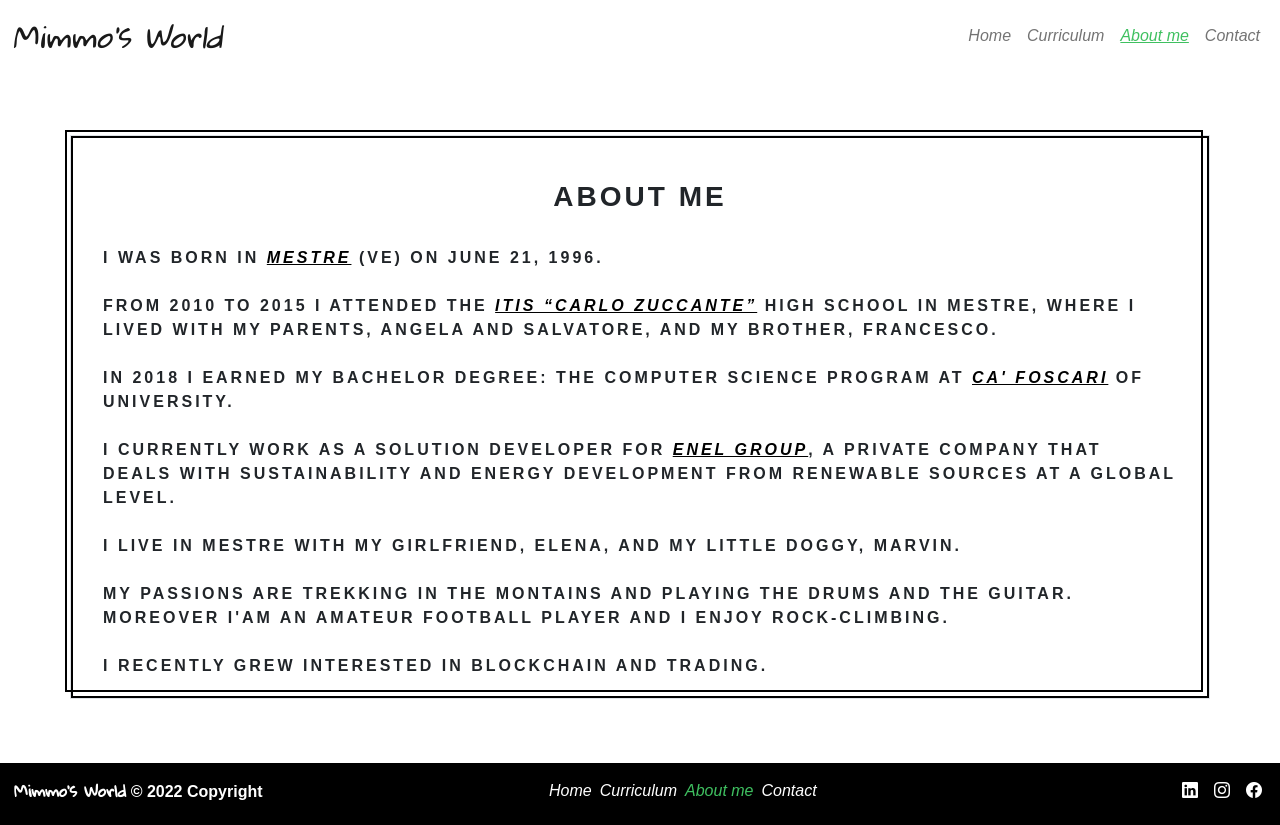
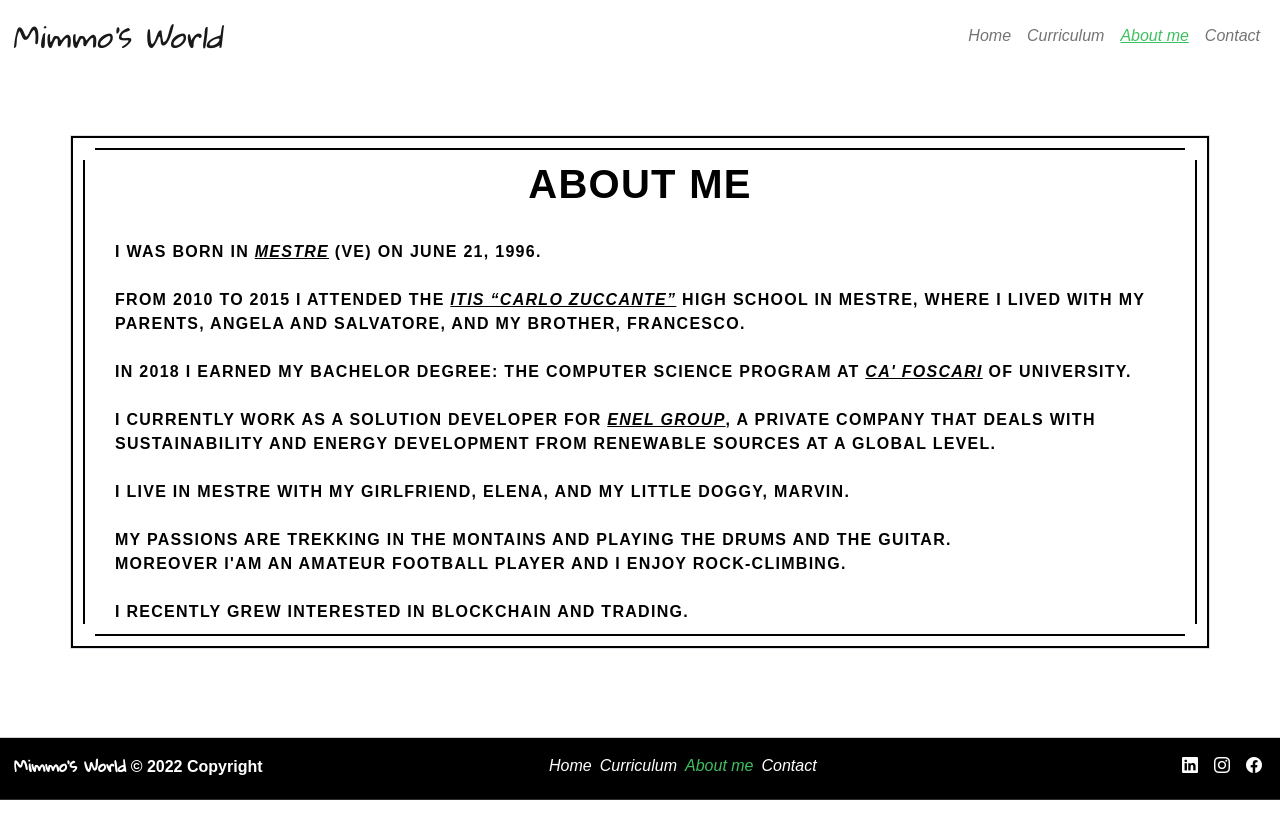
Before and after one commit to MimmoParisi/mimmoparisi.github.io, an Angular app: page /#/about in a window 1280 px wide. After the commit the page ends 800 px from the top, so only its background shows below. Built offline with nearby package versions, Linux system fonts and the light colour scheme; a web font is replaced by a local one.

Commit message:
fix page border

```diff
--- a/src/app/pages/about/about.component.css
+++ b/src/app/pages/about/about.component.css
@@ -1,3 +1,3 @@
-h3 {
+h1 {
   font-weight: bolder;
 }
--- a/src/app/pages/about/about.component.html
+++ b/src/app/pages/about/about.component.html
@@ -1,7 +1,6 @@
 <div class="container border">
 	<div class="container">
-		<br>
-		<h3 class="title text-center font-weight-bold">About me</h3>
+		<h1 class="title text-center font-weight-bold">About me</h1>
 		<br>
 		I was born in <a href="https://it.wikipedia.org/wiki/Mestre" target="_blank">Mestre</a> (VE) on June 21, 1996.
 		<br>
@@ -33,4 +32,6 @@
 		<br>
 		I recently grew interested in blockchain and trading.
 	</div>
+	<div class="border__horizontal"></div>
+	<div class="border__vertical"></div>
 </div>
--- a/src/app/pages/about/about.component.ts
+++ b/src/app/pages/about/about.component.ts
@@ -12,4 +12,8 @@ export class AboutComponent implements OnInit {
   ngOnInit(): void {
   }
 
+  prova() {
+    console.log("ciao");
+  }
+
 }
--- a/src/app/pages/contact/contact.component.html
+++ b/src/app/pages/contact/contact.component.html
@@ -14,4 +14,6 @@
 			<a href="mailto:domeparis9629@gmail.com" target="_blank"><i class="bi bi-envelope"></i></a>
 		</div>
 	</div>
+	<div class="border__horizontal"></div>
+	<div class="border__vertical"></div>
 </div>
--- a/src/styles.css
+++ b/src/styles.css
@@ -13,39 +13,67 @@ body {
   --secondary-color: #162328;
 }
 
-.border {
-  margin: 5% auto;
-  padding: 20px;
-  background: none;
-  border: none;
-  position: relative;
-  text-transform: uppercase;
-  font-weight: bold;
-  letter-spacing: 3px;
-  cursor: pointer;
-}
-.border:after,
-.border:before {
-  content: "";
-  position: absolute;
-  top: 0;
-  left: 0;
-  bottom: 0;
-  right: 0;
-  border: 2px solid #000;
-  transition: transform 0.2s;
-}
-.border:after {
-  transform: translate(-6px, -6px);
-}
-.border:before {
-  transform: translate(0px, 0px);
-}
-.border:hover:after,
-.border:hover:before {
-  transform: translate(0);
-}
 a {
   color: black;
   font-style: italic;
 }
+
+.border {
+  --offset: 12px;
+  --border-size: 2px;
+  margin: 5% auto;
+  position: relative;
+  padding: 1.5em 2em;
+  color: #000;
+  text-transform: uppercase;
+  letter-spacing: 0.08em;
+  font-weight: bold;
+  box-shadow: inset 0 0 0 var(--border-size);
+}
+.border:hover {
+  background: rgba(100, 0, 0, 0.03);
+}
+.border__horizontal,
+.border__vertical {
+  position: absolute;
+  top: var(--horizontal-offset, 0);
+  right: var(--vertical-offset, 0);
+  bottom: var(--horizontal-offset, 0);
+  left: var(--vertical-offset, 0);
+  transition: transform 0.8s ease;
+  will-change: transform;
+}
+.border__horizontal::before,
+.border__vertical::before {
+  content: "";
+  position: absolute;
+  border: inherit;
+}
+.border__horizontal {
+  --vertical-offset: calc(var(--offset) * 1);
+  border-top: var(--border-size) solid;
+  border-bottom: var(--border-size) solid;
+}
+.border__horizontal::before {
+  top: calc(var(--vertical-offset) - var(--border-size));
+  bottom: calc(var(--vertical-offset) - var(--border-size));
+  left: calc(var(--vertical-offset) * 1);
+  right: calc(var(--vertical-offset) * 1);
+}
+.border:hover .border__horizontal {
+  transform: scaleX(0);
+}
+.border__vertical {
+  --horizontal-offset: calc(var(--offset) * 1);
+  border-left: var(--border-size) solid;
+  border-right: var(--border-size) solid;
+}
+.border__vertical::before {
+  top: calc(var(--horizontal-offset) * 1);
+  bottom: calc(var(--horizontal-offset) * 1);
+  left: calc(var(--horizontal-offset) - var(--border-size));
+  right: calc(var(--horizontal-offset) - var(--border-size));
+}
+.border:hover .border__vertical {
+  transform: scaleY(0);
+}
```
Also changed, not shown: 5 other files (tests, documents, lock files or other folders).
